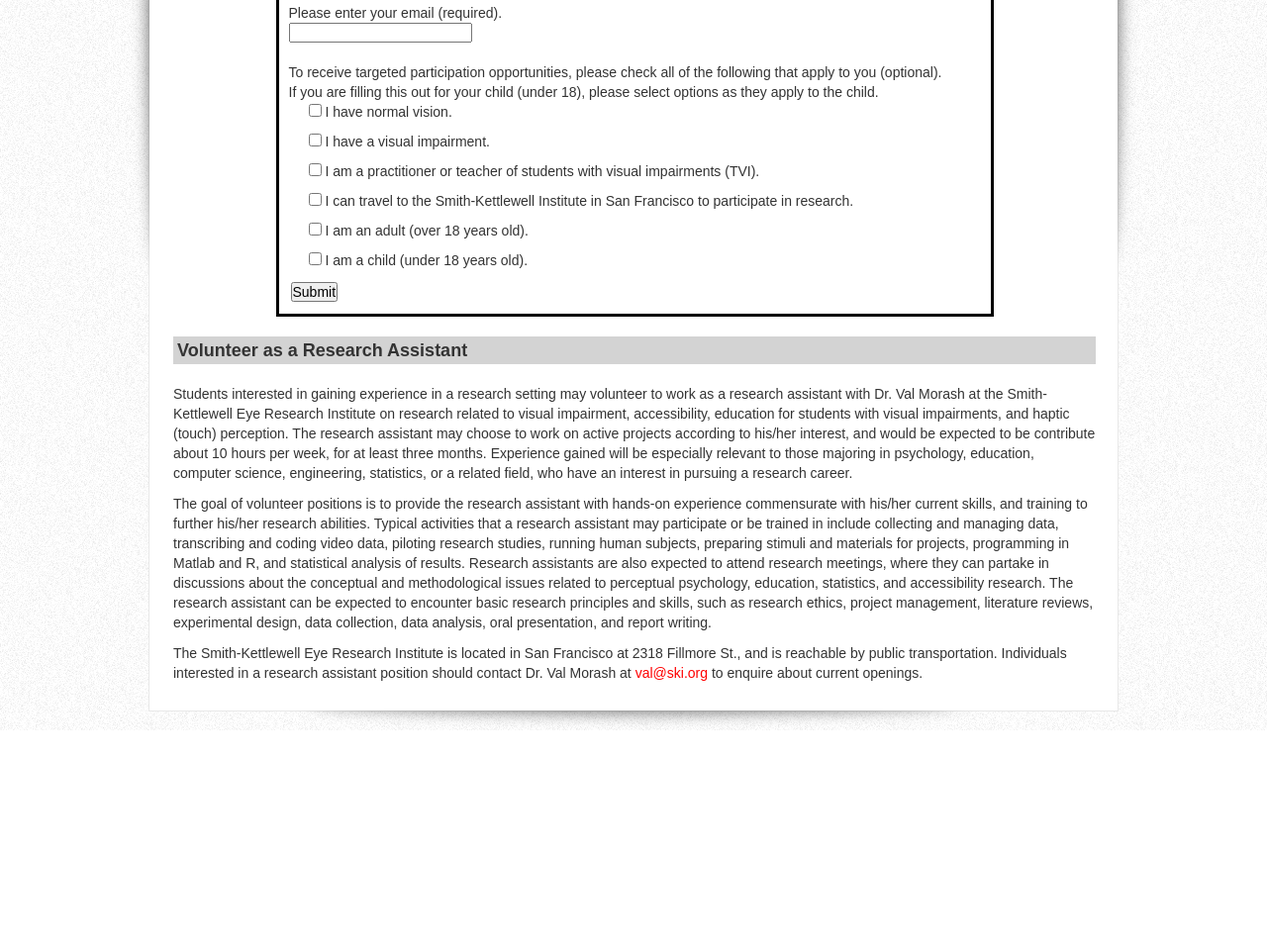
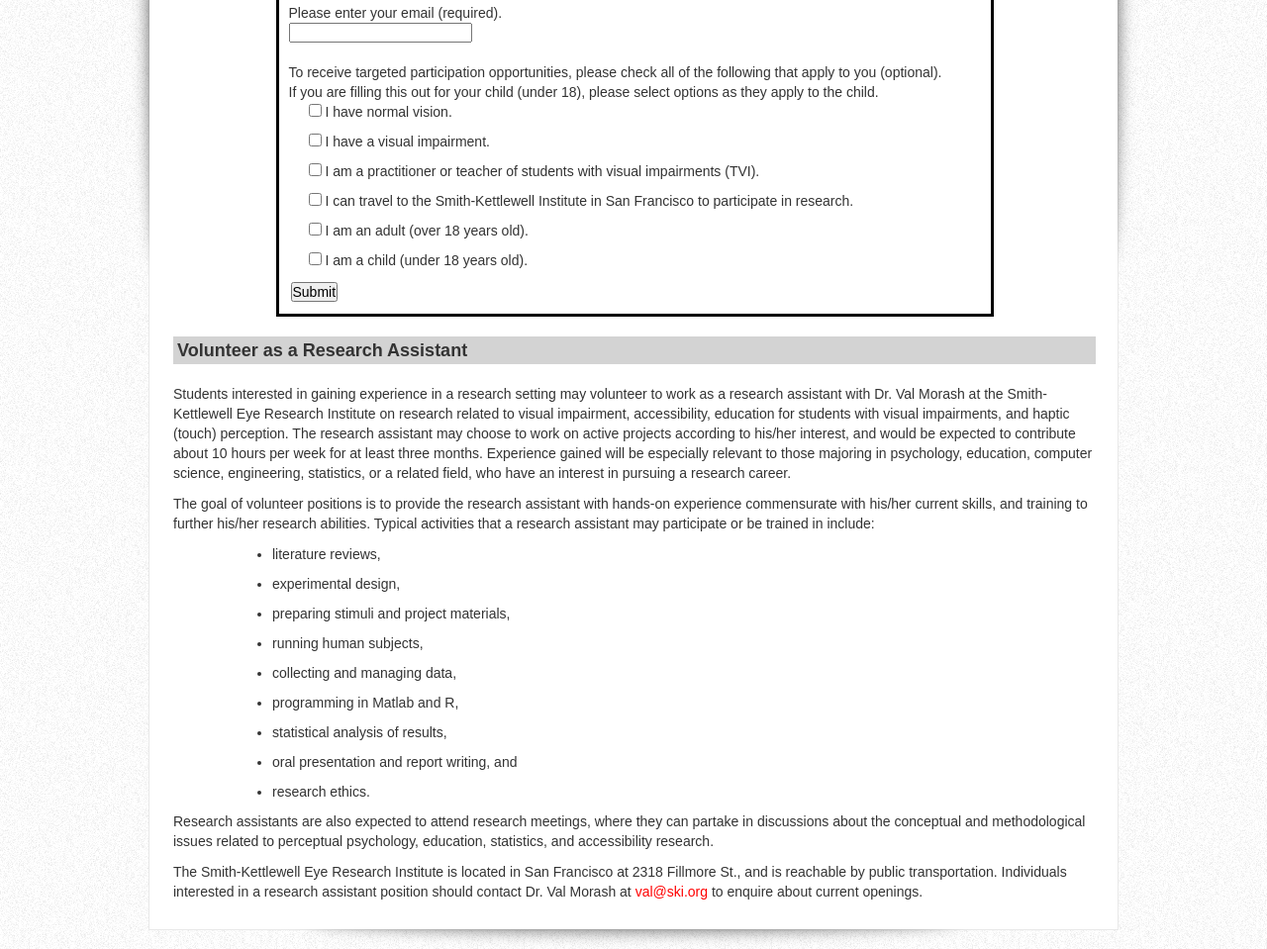
Before and after one commit to valeriemorash/valeriemorash.github.io, a plain HTML site: page participate.html in a window 1280 px wide. Shown: the part 403-1362 px from the top of the page at 99% size. Before the commit the page ends 1141 px from the top, so only its background shows below. Drawn offline with Linux system fonts and the light colour scheme.

Commit message:
update TACCESS paper

```diff
--- a/participate.html
+++ b/participate.html
@@ -87,9 +87,22 @@
 
         <div class="highlight">
           <h2>Volunteer as a Research Assistant</h2>
-        	<p>Students interested in gaining experience in a research setting may volunteer to work as a research assistant with Dr. Val Morash at the Smith-Kettlewell Eye Research Institute on research related to visual impairment, accessibility, education for students with visual impairments, and haptic (touch) perception. The research assistant may choose to work on active projects according to his/her interest, and would be expected to be contribute about 10 hours per week, for at least three months. Experience gained will be especially relevant to those majoring in psychology, education, computer science, engineering, statistics, or a related field, who have an interest in pursuing a research career.</p>
-        	<p>The goal of volunteer positions is to provide the research assistant with hands-on experience commensurate with his/her current skills, and training to further his/her research abilities. Typical activities that a research assistant may participate or be trained in include collecting and managing data, transcribing and coding video data, piloting research studies, running human subjects, preparing stimuli and materials for projects, programming in Matlab and R, and statistical analysis of results. Research assistants are also expected to attend research meetings, where they can partake in discussions about the conceptual and methodological issues related to perceptual psychology, education, statistics, and accessibility research. The research assistant can be expected to encounter basic research principles and skills, such as research ethics, project management, literature reviews, experimental design, data collection, data analysis, oral presentation, and report writing.</p>
-			   <p>The Smith-Kettlewell Eye Research Institute is located in San Francisco at 2318 Fillmore St., and is reachable by public transportation. Individuals interested in a research assistant position should contact Dr. Val Morash at <a href="mailto:val@ski.org">val@ski.org</a> to enquire about current openings.</p>
+        	<p>Students interested in gaining experience in a research setting may volunteer to work as a research assistant with Dr. Val Morash at the Smith-Kettlewell Eye Research Institute on research related to visual impairment, accessibility, education for students with visual impairments, and haptic (touch) perception. The research assistant may choose to work on active projects according to his/her interest, and would be expected to contribute about 10 hours per week for at least three months. Experience gained will be especially relevant to those majoring in psychology, education, computer science, engineering, statistics, or a related field, who have an interest in pursuing a research career.</p>
+        	<p>The goal of volunteer positions is to provide the research assistant with hands-on experience commensurate with his/her current skills, and training to further his/her research abilities. Typical activities that a research assistant may participate or be trained in include:
+			<ul style="padding-left:100px">
+			<li>literature reviews,</li>
+          	<li>experimental design,</li>
+          	<li>preparing stimuli and project materials,</li>
+          	<li>running human subjects,</li>
+          	<li>collecting and managing data,</li>
+          	<li>programming in Matlab and R,</li>
+          	<li>statistical analysis of results,</li>
+          	<li>oral presentation and report writing, and</li>
+          	<li>research ethics.</li>
+          </ul>
+          Research assistants are also expected to attend research meetings, where they can partake in discussions about the conceptual and methodological issues related to perceptual psychology, education, statistics, and accessibility research.
+          </p>
+		  <p>The Smith-Kettlewell Eye Research Institute is located in San Francisco at 2318 Fillmore St., and is reachable by public transportation. Individuals interested in a research assistant position should contact Dr. Val Morash at <a href="mailto:val@ski.org">val@ski.org</a> to enquire about current openings.</p>
         </div>
       </div>
       <div class="cl">&nbsp;</div>
```
Also changed, not shown: assessment.html (+2 -5 lines), 1 other file.
